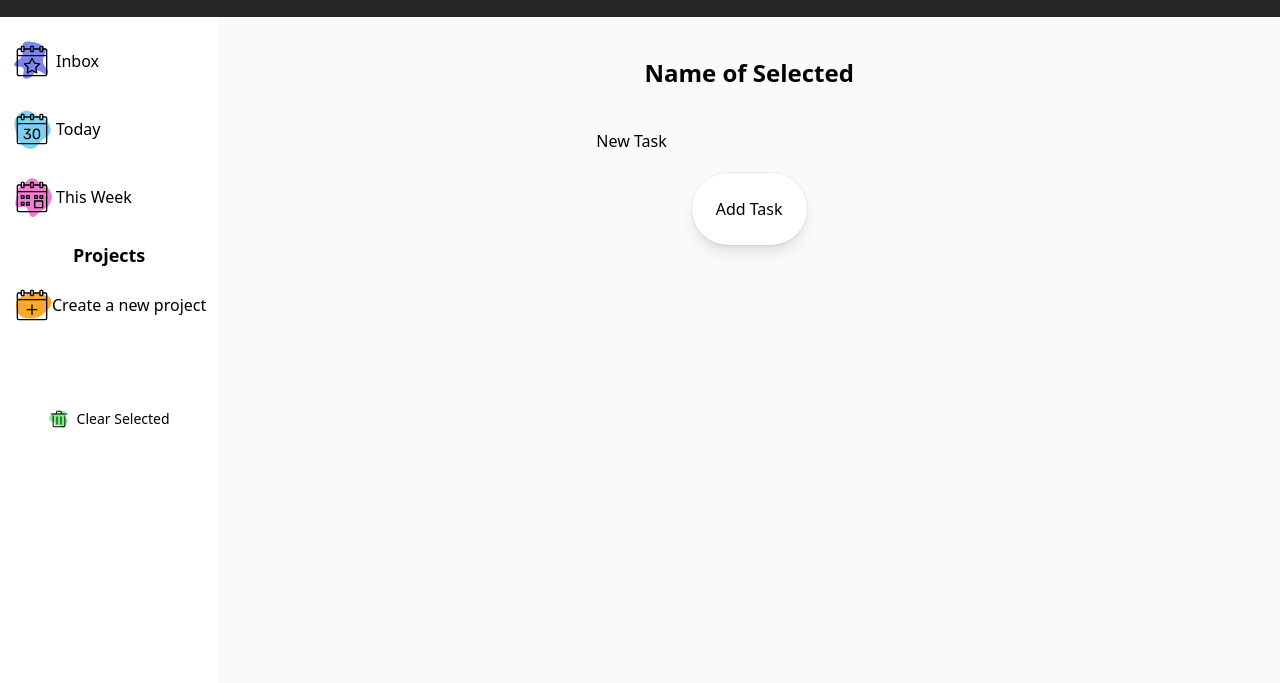
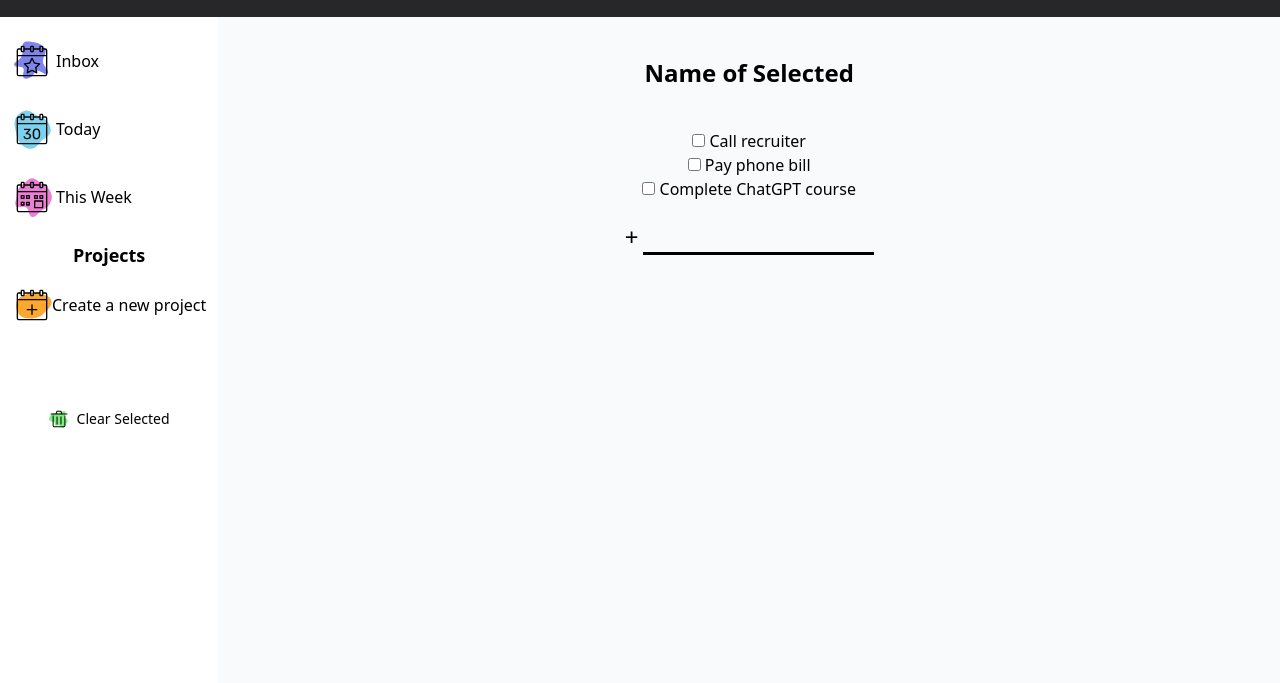
Before and after one commit to raybgomez/to-do-list, a plain HTML site: page index.html in a window 1280 px wide. Shown: the part 63-746 px from the top of the page. Drawn offline with nearby package versions, Linux system fonts and the light colour scheme; files that its build step writes are made by us from their sources; a script that the page names is missing.

Commit message:
Almost complete minus importNode

```diff
--- a/index.html
+++ b/index.html
@@ -49,23 +49,65 @@
             </div>
 
 
-            <div class="display bg-slate-50 flex-1" data-display-container>
-                <div class="todoHeader pt-10 pb-5 text-center font-semibold text-2xl">
-                    <h2 class="listTitle" data-list-title>Name of Selected</h2>
+            <div class="display bg-slate-50 flex-1" >
+                <div data-display-container>
+                    <div class="todoHeader pt-10 pb-5 text-center font-semibold text-2xl">
+                        <h2 class="listTitle" data-list-title>Name of Selected</h2>
+                    </div>
+                    <div class="taskBody pt-5">
+                        <div class="tasks text-center pb-5" data-tasks>
+                            <div class="task">
+                                <input
+                                    type="checkbox"
+                                    id="task-1"
+                                />
+                                <label for="task-1">
+                                    <span class="custom-checkbox"></span>
+                                    Call recruiter
+                                </label>
+                            </div>
+                            <!-- /task-1 -->
+                            <div class="task">
+                                <input
+                                    type="checkbox"
+                                    id="task-2"
+                                />
+                                <label for="task-2">
+                                    <span class="custom-checkbox"></span>
+                                    Pay phone bill
+                                </label>
+                            </div>
+                            <!-- /task-2 -->
+                            <div class="task">
+                                <input
+                                    type="checkbox"
+                                    id="task-3"
+                                />
+                                <label for="task-3">
+                                    <span class="custom-checkbox"></span>
+                                    Complete ChatGPT course
+                                </label>
+                            </div>
+                            <!-- /task-3 -->
+                        </div>
+                        <div class="text-center" data-new-task-creator>
+                            <form action="">
+                                <label class="text-2xl font-bold" for="task-input">+</label>
+                                <input
+                                    class="bg-slate-50 border-b-4 border-b-black"
+                                    id="task-input"
+                                    type="text"
+                                    name="input"
+                                    title="Enter your new task"
+                                    onkeydown="return /[a-zA-Z 0-9]/i.test(event.key)" required/>
+                            </form>
+                            <!-- Create checkbox list dynamically with a function - createElement (input and label) - call this function via the enter key with the input.value as the new task name. Refer to weather app on adding value with enter key to become  check list item -->
 
+                        </div>
+                        <!-- <button data-task-button class="addTask ease-in-out duration-300 group block mx-auto rounded-full p-6 bg-white ring-1 ring-slate-900/5 shadow-lg space-y-3 hover:bg-yellow-300 hover:ring-yellow-300">+</button> -->
+
+                    </div>
                 </div>
-                <div class="taskBody pt-5">
-                    <div class="tasks text-center pb-5" data-tasks-container>
-                        <form action="">
-                            <label for="task-input">New Task</label>
-                            <input class="bg-slate-50 border-solid border-2 border-b-black" id="task-input" type="text" name="input" spellcheck="false" title="Enter your new task." onkeydown="return /[a-zA-Z 0-9]/i.test(event.key)" required/>
-                        </form>
-                        <!-- tailwind css for input borderline not working -->
-                    </div>
-                    <button data-task-button class="addTask ease-in-out duration-300 group block mx-auto rounded-full p-6 bg-white ring-1 ring-slate-900/5 shadow-lg space-y-3 hover:bg-yellow-300 hover:ring-yellow-300">Add Task</button>
-
-                </div>
-
             </div>
         </div>
         <div class="footer flex gap-2 p-3 bg-zinc-800 mx-auto">
@@ -74,10 +116,20 @@
             </a>
         </div>
     </div>
+
     <script src="../src/Modules/add.js"></script>
     <script src="../src/Modules/form.js"></script>
     <script src="../src/Modules/display.js"></script>
     <script defer src="main.js"></script>
+
+    <template id="task-template">
+        <div class="task">
+            <input type="checkbox"/>
+            <label>
+                <span class="custom-checkbox"></span>
+            </label>
+        </div>
+    </template>
 </body>
 </html>
 <!-- SVGs from https://www.svgrepo.com/  and www.github.com/logos-->
```
Also changed, not shown: output.css.
